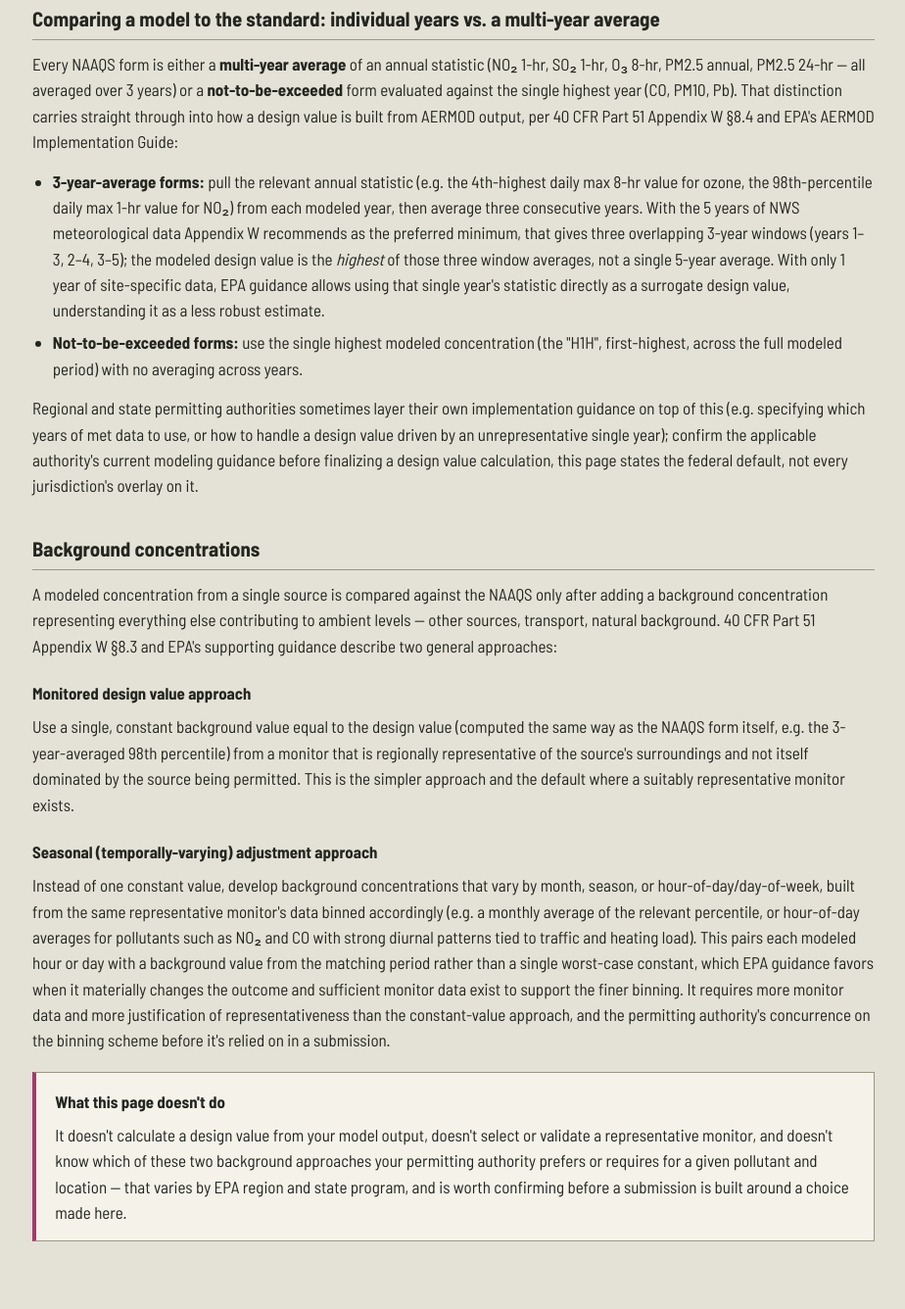
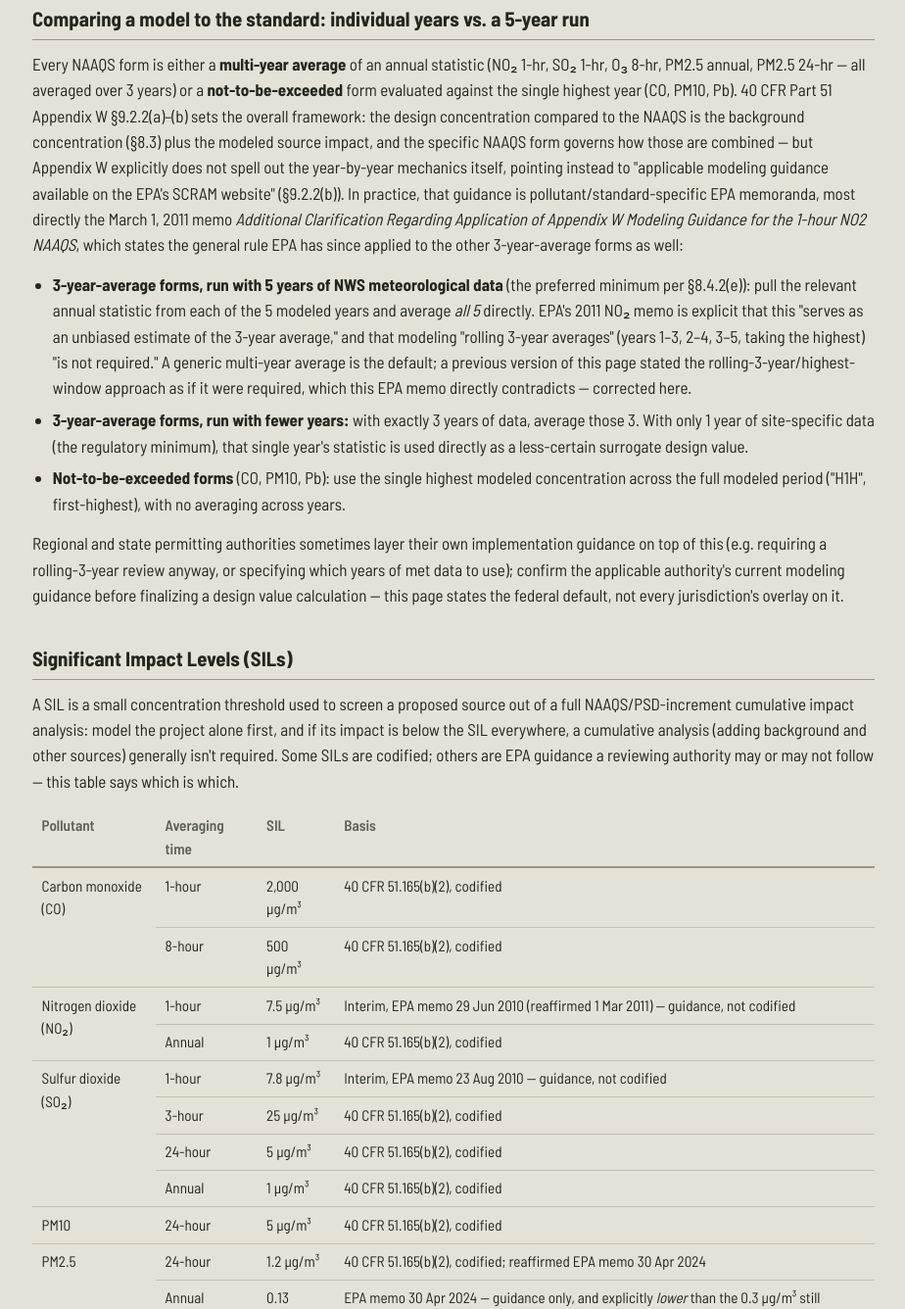
Before and after one commit to asdesrosiers01/AQTools, a plain HTML site: page naaqs.html in a window 1280 px wide. Shown: the part 1219-2555 px from the top of the page at 98% size, without its empty margins (177-1101 px from the left). Drawn offline with Linux system fonts and the light colour scheme.

Commit message:
Fix NAAQS page nav link, terminology, and design-value guidance; add SILs
- Nav: naaqs.html was missing the Surface Prep link every other page has.
- Terminology: "Level" -> "Threshold" per Andrew's preference for this page
  (table header and prose; "Significant Impact Level" proper name unchanged).
- Corrected the individual-year vs. multi-year design value guidance. The
  previous text cited Appendix W section 8.4 and said to take the highest of
  three rolling 3-year averages out of 5 modeled years. Neither is right:
  section 8.4 covers meteorological data year requirements, not design-value
  math, and the actual EPA guidance (Appendix W section 9.2.2, plus the EPA
  memo "Additional Clarification Regarding Application of Appendix W
  Modeling Guidance for the 1-hour NO2 NAAQS", 1 Mar 2011) explicitly says
  rolling-3-year-window analysis "is not required" - a straight average of
  all years run serves as the design value. Corrected in place with the
  citation, and the page says so rather than silently swapping the text.
- Added a Significant Impact Levels (SILs) table (SO2/NO2/PM10/PM2.5/CO/O3),
  distinguishing codified values (40 CFR 51.165(b)(2)) from EPA-guidance-only
  values (NO2/SO2 1-hour interim SILs, ozone, and the 2024-revised PM2.5
  annual SIL, which is lower than the still-codified regulatory text).

Sourced from primary documents (Appendix W 2024 final rule text, the 2011
NO2 memo, the 30 Apr 2024 SILs clarification memo, 40 CFR 51.165) rather
than from memory, per Andrew's request to validate against research.

```diff
--- a/naaqs.html
+++ b/naaqs.html
@@ -85,6 +85,7 @@ footer{max-width:900px;margin:2.5rem auto 0;padding:1rem 1.25rem 0;border-top:1p
   <a href="aerminute_1min_availability.html">AERMINUTE</a>
   <a href="classi_areas.html">Class I Areas</a>
   <a href="naaqs.html" class="current">NAAQS</a>
+  <a href="surfprep.html">Surface Prep</a>
 </header>
 <!-- ===== END SITE-NAV ===== -->
 
@@ -113,53 +114,106 @@ footer{max-width:900px;margin:2.5rem auto 0;padding:1rem 1.25rem 0;border-top:1p
 <h2>The standards</h2>
 <div class="tablewrap">
 <table>
-<tr><th>Pollutant</th><th>Averaging time</th><th>Level</th><th>Form</th><th>Standard</th></tr>
+<tr><th>Pollutant</th><th>Averaging time</th><th>Threshold</th><th>Form</th><th>Standard</th></tr>
 <tr><td rowspan="2">Carbon monoxide (CO)</td><td>8-hour</td><td>9 ppm</td><td>Not to be exceeded more than once per year</td><td>Primary</td></tr>
 <tr><td>1-hour</td><td>35 ppm</td><td>Not to be exceeded more than once per year</td><td>Primary</td></tr>
 <tr><td>Lead (Pb)</td><td>Rolling 3-month average</td><td>0.15 &micro;g/m&sup3;</td><td>Not to be exceeded</td><td>Primary and secondary</td></tr>
 <tr><td rowspan="2">Nitrogen dioxide (NO&#8322;)</td><td>1-hour</td><td>100 ppb</td><td>98th percentile of daily max 1-hr concentrations, averaged over 3 years</td><td>Primary</td></tr>
 <tr><td>Annual</td><td>53 ppb</td><td>Annual mean</td><td>Primary and secondary</td></tr>
 <tr><td>Ozone (O&#8323;)</td><td>8-hour</td><td>0.070 ppm</td><td>Annual 4th-highest daily max 8-hr concentration, averaged over 3 years</td><td>Primary and secondary</td></tr>
-<tr><td rowspan="2">PM2.5</td><td>Annual</td><td>9.0 &micro;g/m&sup3; primary<br>15.0 &micro;g/m&sup3; secondary</td><td>Annual mean, averaged over 3 years</td><td>Primary and secondary (different levels)</td></tr>
+<tr><td rowspan="2">PM2.5</td><td>Annual</td><td>9.0 &micro;g/m&sup3; primary<br>15.0 &micro;g/m&sup3; secondary</td><td>Annual mean, averaged over 3 years</td><td>Primary and secondary (different thresholds)</td></tr>
 <tr><td>24-hour</td><td>35 &micro;g/m&sup3;</td><td>98th percentile, averaged over 3 years</td><td>Primary and secondary</td></tr>
 <tr><td>PM10</td><td>24-hour</td><td>150 &micro;g/m&sup3;</td><td>Not to be exceeded more than once per year on average over 3 years</td><td>Primary and secondary</td></tr>
 <tr><td rowspan="2">Sulfur dioxide (SO&#8322;)</td><td>1-hour</td><td>75 ppb</td><td>99th percentile of daily max 1-hr concentrations, averaged over 3 years</td><td>Primary</td></tr>
 <tr><td>3-hour</td><td>0.5 ppm</td><td>Not to be exceeded more than once per year</td><td>Secondary</td></tr>
 </table>
 </div>
-<p>PM2.5 is the one pollutant with different primary and secondary levels at
+<p>PM2.5 is the one pollutant with different primary and secondary thresholds at
 the same averaging time; every other row's primary and secondary form and
-level are identical where both apply.</p>
+threshold are identical where both apply.</p>
 
-<h2>Comparing a model to the standard: individual years vs. a multi-year average</h2>
+<h2>Comparing a model to the standard: individual years vs. a 5-year run</h2>
 <p>Every NAAQS form is either a <b>multi-year average</b> of an annual
 statistic (NO&#8322; 1-hr, SO&#8322; 1-hr, O&#8323; 8-hr, PM2.5 annual, PM2.5
 24-hr &mdash; all averaged over 3 years) or a <b>not-to-be-exceeded</b> form
-evaluated against the single highest year (CO, PM10, Pb). That distinction
-carries straight through into how a design value is built from AERMOD output,
-per 40 CFR Part 51 Appendix W &sect;8.4 and EPA's AERMOD Implementation
-Guide:</p>
+evaluated against the single highest year (CO, PM10, Pb). 40 CFR Part 51
+Appendix W &sect;9.2.2(a)&ndash;(b) sets the overall framework: the design
+concentration compared to the NAAQS is the background concentration
+(&sect;8.3) plus the modeled source impact, and the specific NAAQS form
+governs how those are combined &mdash; but Appendix W explicitly does not
+spell out the year-by-year mechanics itself, pointing instead to "applicable
+modeling guidance available on the EPA's SCRAM website" (&sect;9.2.2(b)). In
+practice, that guidance is pollutant/standard-specific EPA memoranda, most
+directly the March 1, 2011 memo <i>Additional Clarification Regarding
+Application of Appendix W Modeling Guidance for the 1-hour NO2 NAAQS</i>,
+which states the general rule EPA has since applied to the other 3-year-average
+forms as well:</p>
 <ul>
-<li><b>3-year-average forms:</b> pull the relevant annual statistic (e.g. the
-4th-highest daily max 8-hr value for ozone, the 98th-percentile daily max 1-hr
-value for NO&#8322;) from each modeled year, then average three consecutive
-years. With the 5 years of NWS meteorological data Appendix W recommends as
-the preferred minimum, that gives three overlapping 3-year windows (years
-1&ndash;3, 2&ndash;4, 3&ndash;5); the modeled design value is the
-<i>highest</i> of those three window averages, not a single 5-year average.
-With only 1 year of site-specific data, EPA guidance allows using that single
-year's statistic directly as a surrogate design value, understanding it as a
-less robust estimate.</li>
-<li><b>Not-to-be-exceeded forms:</b> use the single highest modeled
-concentration (the "H1H", first-highest, across the full modeled period) with
-no averaging across years.</li>
+<li><b>3-year-average forms, run with 5 years of NWS meteorological data</b>
+(the preferred minimum per &sect;8.4.2(e)): pull the relevant annual statistic
+from each of the 5 modeled years and average <i>all 5</i> directly. EPA's 2011
+NO&#8322; memo is explicit that this "serves as an unbiased estimate of the
+3-year average," and that modeling "rolling 3-year averages" (years
+1&ndash;3, 2&ndash;4, 3&ndash;5, taking the highest) "is not required." A
+generic multi-year average is the default; a previous version of this page
+stated the rolling-3-year/highest-window approach as if it were required,
+which this EPA memo directly contradicts &mdash; corrected here.</li>
+<li><b>3-year-average forms, run with fewer years:</b> with exactly 3 years
+of data, average those 3. With only 1 year of site-specific data (the
+regulatory minimum), that single year's statistic is used directly as a
+less-certain surrogate design value.</li>
+<li><b>Not-to-be-exceeded forms</b> (CO, PM10, Pb): use the single highest
+modeled concentration across the full modeled period ("H1H", first-highest),
+with no averaging across years.</li>
 </ul>
 <p>Regional and state permitting authorities sometimes layer their own
-implementation guidance on top of this (e.g. specifying which years of met
-data to use, or how to handle a design value driven by an unrepresentative
-single year); confirm the applicable authority's current modeling guidance
-before finalizing a design value calculation, this page states the federal
-default, not every jurisdiction's overlay on it.</p>
+implementation guidance on top of this (e.g. requiring a rolling-3-year
+review anyway, or specifying which years of met data to use); confirm the
+applicable authority's current modeling guidance before finalizing a design
+value calculation &mdash; this page states the federal default, not every
+jurisdiction's overlay on it.</p>
+
+<h2>Significant Impact Levels (SILs)</h2>
+<p>A SIL is a small concentration threshold used to screen a proposed source
+out of a full NAAQS/PSD-increment cumulative impact analysis: model the
+project alone first, and if its impact is below the SIL everywhere, a
+cumulative analysis (adding background and other sources) generally isn't
+required. Some SILs are codified; others are EPA guidance a reviewing
+authority may or may not follow &mdash; this table says which is which.</p>
+<div class="tablewrap">
+<table>
+<tr><th>Pollutant</th><th>Averaging time</th><th>SIL</th><th>Basis</th></tr>
+<tr><td rowspan="2">Carbon monoxide (CO)</td><td>1-hour</td><td>2,000 &micro;g/m&sup3;</td><td>40 CFR 51.165(b)(2), codified</td></tr>
+<tr><td>8-hour</td><td>500 &micro;g/m&sup3;</td><td>40 CFR 51.165(b)(2), codified</td></tr>
+<tr><td rowspan="2">Nitrogen dioxide (NO&#8322;)</td><td>1-hour</td><td>7.5 &micro;g/m&sup3;</td><td>Interim, EPA memo 29 Jun 2010 (reaffirmed 1 Mar 2011) &mdash; guidance, not codified</td></tr>
+<tr><td>Annual</td><td>1 &micro;g/m&sup3;</td><td>40 CFR 51.165(b)(2), codified</td></tr>
+<tr><td rowspan="4">Sulfur dioxide (SO&#8322;)</td><td>1-hour</td><td>7.8 &micro;g/m&sup3;</td><td>Interim, EPA memo 23 Aug 2010 &mdash; guidance, not codified</td></tr>
+<tr><td>3-hour</td><td>25 &micro;g/m&sup3;</td><td>40 CFR 51.165(b)(2), codified</td></tr>
+<tr><td>24-hour</td><td>5 &micro;g/m&sup3;</td><td>40 CFR 51.165(b)(2), codified</td></tr>
+<tr><td>Annual</td><td>1 &micro;g/m&sup3;</td><td>40 CFR 51.165(b)(2), codified</td></tr>
+<tr><td>PM10</td><td>24-hour</td><td>5 &micro;g/m&sup3;</td><td>40 CFR 51.165(b)(2), codified</td></tr>
+<tr><td rowspan="2">PM2.5</td><td>24-hour</td><td>1.2 &micro;g/m&sup3;</td><td>40 CFR 51.165(b)(2), codified; reaffirmed EPA memo 30 Apr 2024</td></tr>
+<tr><td>Annual (primary)</td><td>0.13 &micro;g/m&sup3;</td><td>EPA memo 30 Apr 2024 &mdash; guidance only, and explicitly <i>lower</i> than the 0.3 &micro;g/m&sup3; still codified at 40 CFR 51.165(b)(2); see note below</td></tr>
+<tr><td>Ozone (O&#8323;)</td><td>8-hour</td><td>1.0 ppb</td><td>EPA memo 30 Apr 2024 (policy first established 17 Apr 2018) &mdash; guidance only, not codified</td></tr>
+</table>
+</div>
+<p>Ozone has no codified SIL at all: it's a secondary pollutant (formed from
+precursor emissions, not emitted directly), so any ozone significant-impact
+screening is inherently a modeling-guidance construct rather than a NAAQS/PSD
+regulatory requirement. The PM2.5 annual SIL has been revised twice since the
+original 2010 rule (0.3 &rarr; 0.2 in 2018 guidance &rarr; 0.13 in 2024
+guidance, the last tied to the 2024 NAAQS revision) without the codified
+regulatory text at 40 CFR 51.165(b)(2) ever being updated to match &mdash;
+that regulation still says 0.3 &micro;g/m&sup3;. Confirm which value your
+reviewing authority expects before relying on the newer guidance figure. SILs
+above are the Class II (general/default) values used outside Class I areas;
+Class I areas carry their own, smaller SIL values for the increments where
+they've been established, which this table does not include &mdash; see the
+<a href="classi_areas.html">Class I Areas</a> tool for the areas themselves.
+Background concentrations are not part of a SIL comparison; a source below
+the SIL can still combine with background to exceed the NAAQS, which is
+exactly why a cumulative analysis remains the fallback when the SIL screen
+doesn't clear.</p>
 
 <h2>Background concentrations</h2>
 <p>A modeled concentration from a single source is compared against the
```
